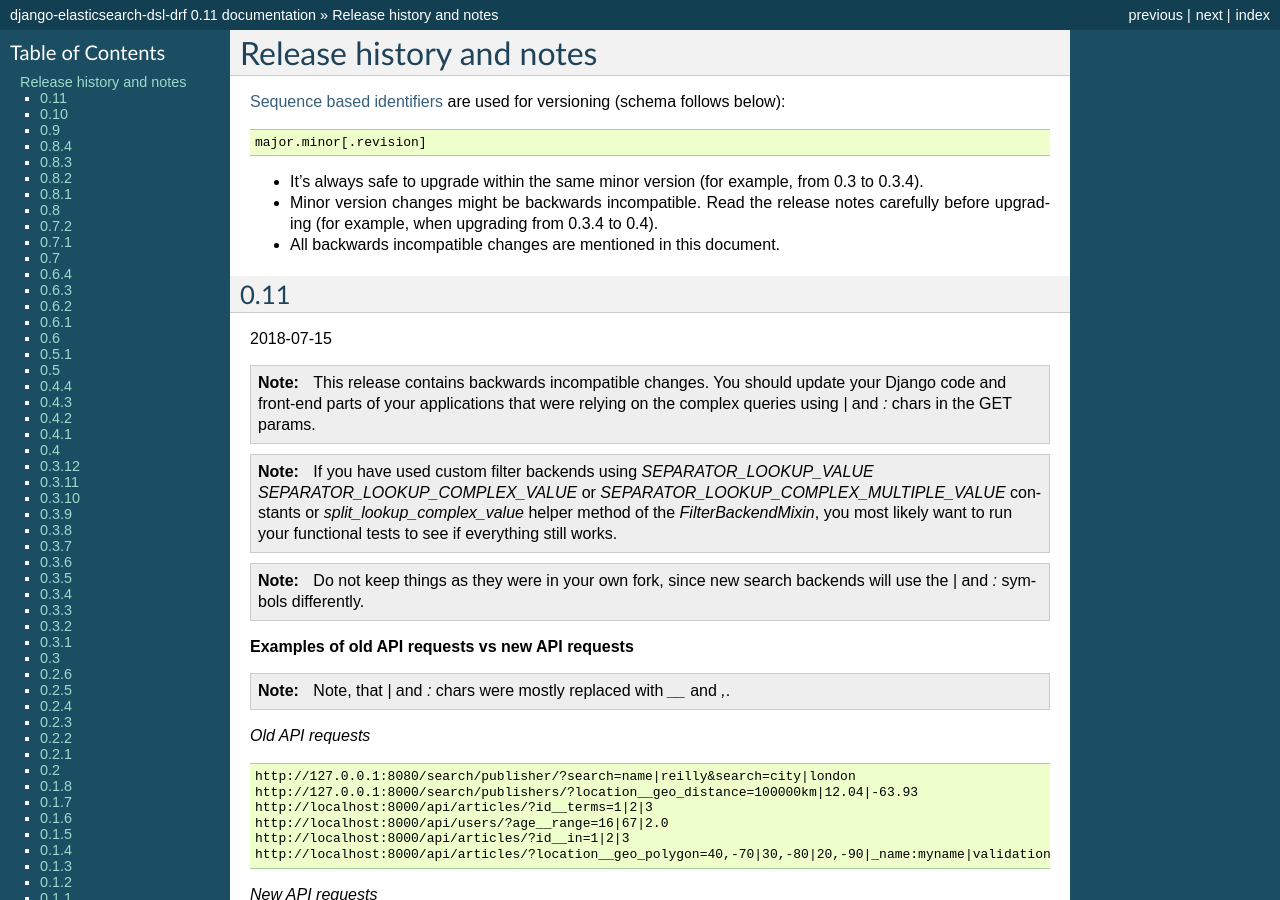
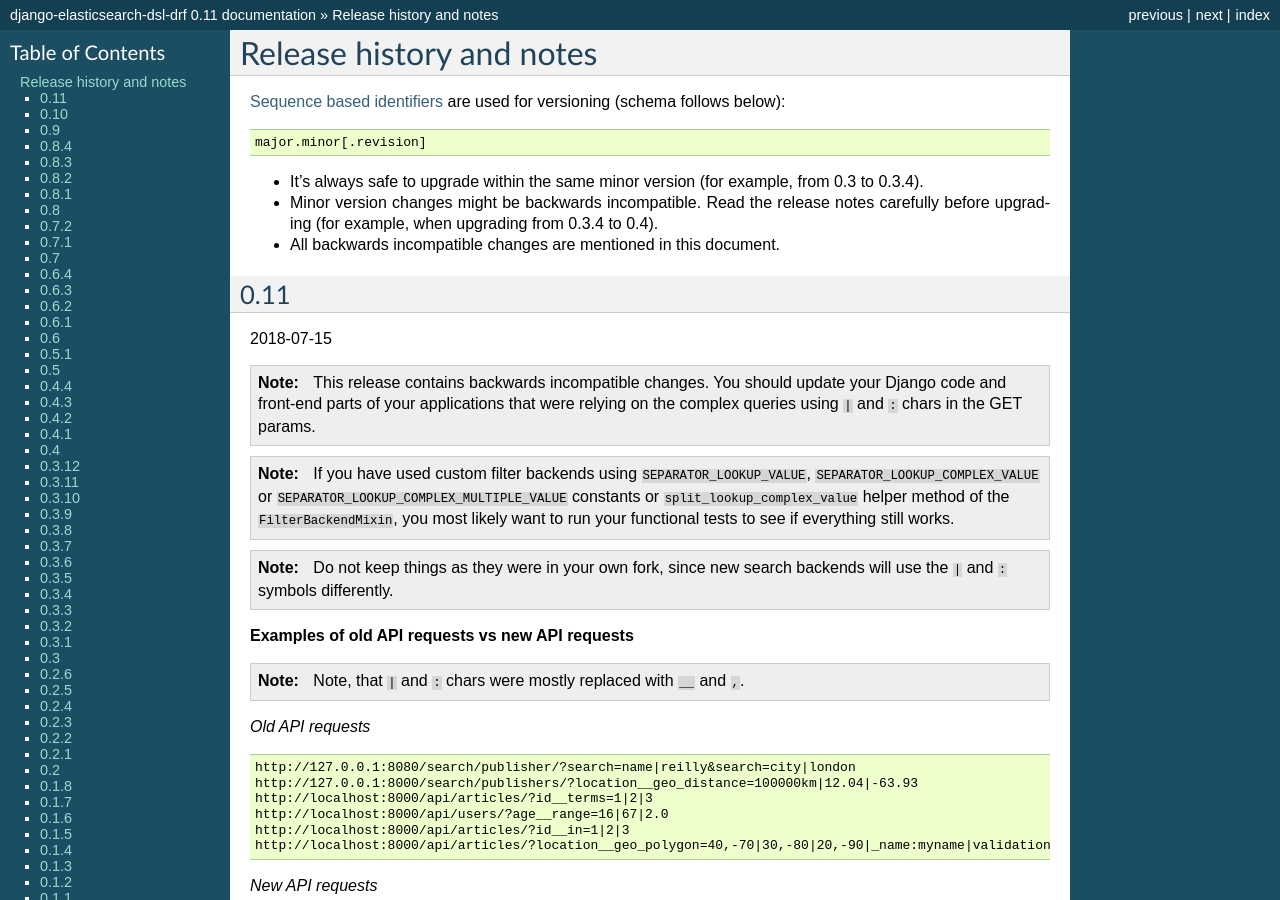
Before and after one commit to bioc7771/django-elasticsearch-dsl-drf, a Sphinx documentation site: the page built from docs/changelog.rst, in a window 1280 px wide and 900 px high. Built offline with Sphinx 7.4.7, drawn with Linux system fonts in a browser that asks for light colours; pages that are not in the unit, such as notebooks, are missing from menus.

Commit message:
fixes in docs

```diff
--- a/basic_usage_examples.rst
+++ b/basic_usage_examples.rst
@@ -341,7 +341,7 @@
 
 .. code-block:: text
 
-    http://127.0.0.1:8080/search/publisher/?city__in=yerevan|amsterdam
+    http://127.0.0.1:8080/search/publisher/?city__in=yerevan__amsterdam
 
 You can achieve the same effect by specifying multiple filters (``city``)
 "Yerevan" and "Amsterdam". Note, that in this case multiple filter terms are
--- a/docs/basic_usage_examples.rst
+++ b/docs/basic_usage_examples.rst
@@ -341,7 +341,7 @@
 
 .. code-block:: text
 
-    http://127.0.0.1:8080/search/publisher/?city__in=yerevan|amsterdam
+    http://127.0.0.1:8080/search/publisher/?city__in=yerevan__amsterdam
 
 You can achieve the same effect by specifying multiple filters (``city``)
 "Yerevan" and "Amsterdam". Note, that in this case multiple filter terms are
--- a/docs/changelog.rst
+++ b/docs/changelog.rst
@@ -23,28 +23,28 @@
 
     This release contains backwards incompatible changes.
     You should update your Django code and front-end parts of your applications
-    that were relying on the complex queries using `|` and `:` chars in the
+    that were relying on the complex queries using ``|`` and ``:`` chars in the
     GET params.
 
 .. note::
 
-    If you have used custom filter backends using `SEPARATOR_LOOKUP_VALUE`
-    `SEPARATOR_LOOKUP_COMPLEX_VALUE` or
-    `SEPARATOR_LOOKUP_COMPLEX_MULTIPLE_VALUE` constants or
-    `split_lookup_complex_value` helper method of the `FilterBackendMixin`,
+    If you have used custom filter backends using ``SEPARATOR_LOOKUP_VALUE``,
+    ``SEPARATOR_LOOKUP_COMPLEX_VALUE`` or
+    ``SEPARATOR_LOOKUP_COMPLEX_MULTIPLE_VALUE`` constants or
+    ``split_lookup_complex_value`` helper method of the ``FilterBackendMixin``,
     you most likely want to run your functional tests to see if everything
     still works.
 
 .. note::
 
     Do not keep things as they were in your own fork, since new search backends
-    will use the `|` and `:` symbols differently.
+    will use the ``|`` and ``:`` symbols differently.
 
 **Examples of old API requests vs new API requests**
 
 .. note::
 
-    Note, that `|` and `:` chars were mostly replaced with `__` and `,`.
+    Note, that ``|`` and ``:`` chars were mostly replaced with ``__`` and ``,``.
 
 *Old API requests*
 
@@ -68,19 +68,19 @@
     http://localhost:8000/api/articles/?id__in=1__2__3
     http://localhost:8000/api/articles/?location__geo_polygon=40,-70__30,-80__20,-90___name,myname__validation_method,IGNORE_MALFORMED
 
-- `SEPARATOR_LOOKUP_VALUE` has been removed. Use
-  `SEPARATOR_LOOKUP_COMPLEX_VALUE` and
-  `SEPARATOR_LOOKUP_COMPLEX_MULTIPLE_VALUE` instead.
-- `SEPARATOR_LOOKUP_NAME` has been added.
-- The method `split_lookup_complex_value` has been removed. Use
-  `split_lookup_complex_value` instead.
+- ``SEPARATOR_LOOKUP_VALUE`` has been removed. Use
+  ``SEPARATOR_LOOKUP_COMPLEX_VALUE`` and
+  ``SEPARATOR_LOOKUP_COMPLEX_MULTIPLE_VALUE`` instead.
+- ``SEPARATOR_LOOKUP_NAME`` has been added.
+- The method ``split_lookup_complex_value`` has been removed. Use
+  ``split_lookup_complex_value`` instead.
 - Default filter lookup option is added. In past, if no specific lookup was
   provided and there were multiple values for a single field to filter on, by
-  default `terms` filter was used. The `term` lookup was used by default
+  default ``terms`` filter was used. The ``term`` lookup was used by default
   in similar situation for a single value to filter on. It's now possible to
   declare default lookup which will be used when no lookup is given.
-- Removed deprecated `views` module. Import from `viewsets` instead.
-- Removed undocumented `get_count` helper from `helpers` module.
+- Removed deprecated ``views`` module. Import from ``viewsets`` instead.
+- Removed undocumented ``get_count`` helper from ``helpers`` module.
 
 0.10
 ----
--- a/docs/filtering_usage_examples.rst
+++ b/docs/filtering_usage_examples.rst
@@ -110,8 +111,6 @@
 .. code-block:: text
 
     http://localhost:8000/api/users/?age__range=16__67
-
-.. code-block:: text
 
 **From, to, boost**
 
```
Also changed, not shown: other parts of docs/filtering_usage_examples.rst (+2 -1 lines), CHANGELOG.rst (+16 -16 lines).
